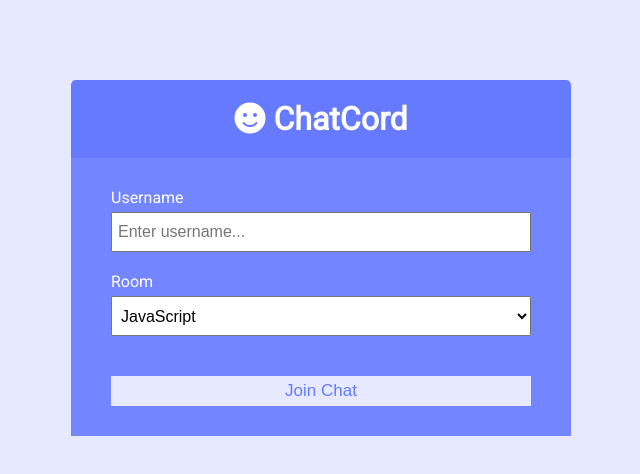
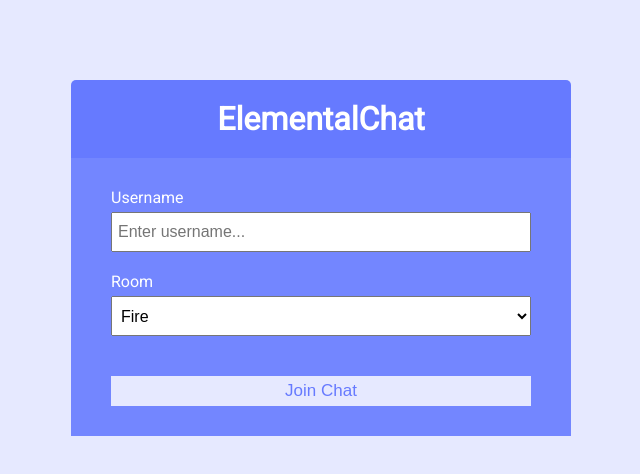
Before and after one commit to tcalmeida/socketio-chat-app, a website: page public/index.html in a window 1280 px wide. Shown: the whole page, without its empty margins (319-959 px from the left). Drawn offline with Linux system fonts and the light colour scheme.

Commit message:
update: change rooms name

```diff
--- a/public/index.html
+++ b/public/index.html
@@ -16,7 +16,7 @@
   <body>
     <div class="join-container">
       <header class="join-header">
-        <h1><i class="fas fa-smile"></i> ChatCord</h1>
+        <h1>ElementalChat</h1>
       </header>
       <main class="join-main">
         <form action="chat.html">
@@ -33,12 +33,10 @@
           <div class="form-control">
             <label for="room">Room</label>
             <select name="room" id="room">
-              <option value="JavaScript">JavaScript</option>
-              <option value="Python">Python</option>
-              <option value="PHP">PHP</option>
-              <option value="C#">C#</option>
-              <option value="Ruby">Ruby</option>
-              <option value="Java">Java</option>
+              <option value="Fire">Fire</option>
+              <option value="Water">Water</option>
+              <option value="Air">Air</option>
+              <option value="Earth">Earth</option>
             </select>
           </div>
           <button type="submit" class="btn">Join Chat</button>
```
